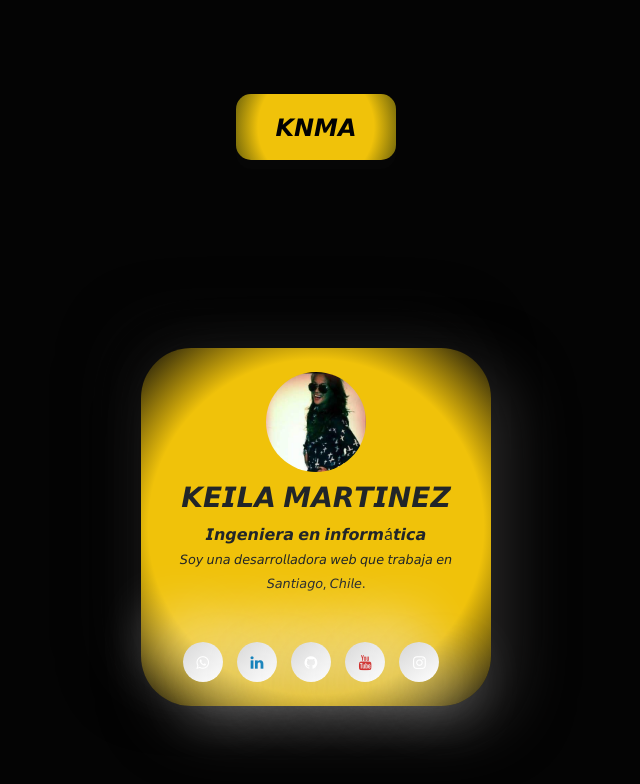
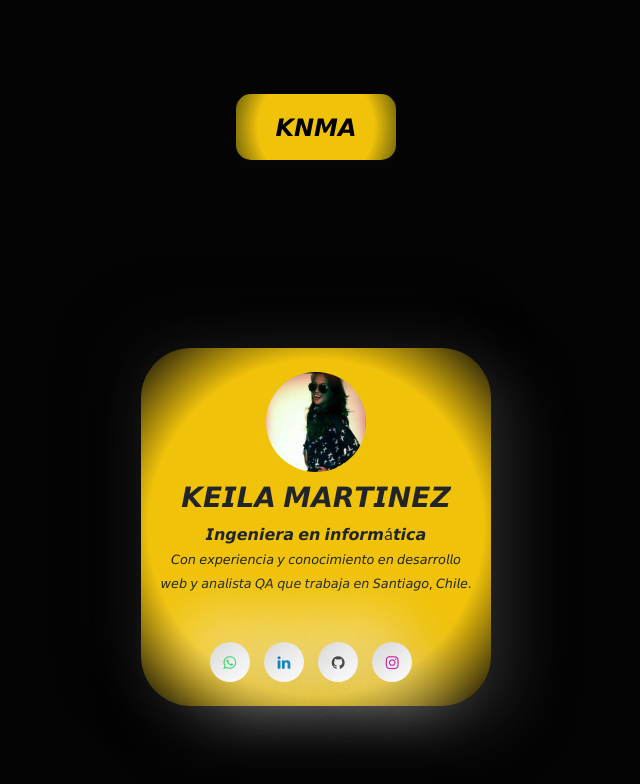
Before and after one commit to nickyftkila/nickyftkila.github.io, a plain HTML site: page index.html in a window 1280 px wide. Shown: the whole page, without its empty margins (324-964 px from the left). Drawn offline with nearby package versions, Linux system fonts and the light colour scheme.

Commit message:
porfolio

```diff
--- a/index.css
+++ b/index.css
@@ -127,22 +127,18 @@ box-shadow: inset 20px 20px 60px #cacaca,
             inset -20px -20px 60px #ffffff;
 }
 
-.fa-facebook {
-    color: #3b5998
+.fa-github {
+    color: #333
 }
 
 .fa-linkedin {
     color: #0077b5
 }
 
-.fa-google {
-    color: #dc4e41
+.fa-instagram {
+    color: #c32aa3
 }
 
-.fa-youtube {
-    color: #cd201f
+.fa-whatsapp {
+    color: #25D366
 }
-
-.fa-twitter {
-    color: #55acee
-}
--- a/index.html
+++ b/index.html
@@ -17,9 +17,8 @@
     <div class="dropdown">
         <button onclick="myFunction()" class="dropbtn button">𝙆𝙉𝙈𝘼</button>
         <div id="myDropdown" class="dropdown-content">
+            <a href="#">Acerca de mí</a>
             <a href="#">Proyectos</a>
-            <a href="#">Empresas</a>
-            <a href="#">Contratar</a>
         </div>
     </div>
 
@@ -33,14 +32,13 @@
 
                 <h3 class="mt-2">𝙆𝙀𝙄𝙇𝘼 𝙈𝘼𝙍𝙏𝙄𝙉𝙀𝙕</h3>
                 <span class="mt-1 clearfix">𝙄𝙣𝙜𝙚𝙣𝙞𝙚𝙧𝙖 𝙚𝙣 𝙞𝙣𝙛𝙤𝙧𝙢á𝙩𝙞𝙘𝙖</span>
-                <small class="mt-4">𝘚𝘰𝘺 𝘶𝘯𝘢 𝘥𝘦𝘴𝘢𝘳𝘳𝘰𝘭𝘭𝘢𝘥𝘰𝘳𝘢 𝘸𝘦𝘣 𝘲𝘶𝘦 𝘵𝘳𝘢𝘣𝘢𝘫𝘢 𝘦𝘯 𝘚𝘢𝘯𝘵𝘪𝘢𝘨𝘰, 𝘊𝘩𝘪𝘭𝘦.</small>
+                <small class="mt-4">𝘊𝘰𝘯 𝘦𝘹𝘱𝘦𝘳𝘪𝘦𝘯𝘤𝘪𝘢 𝘺 𝘤𝘰𝘯𝘰𝘤𝘪𝘮𝘪𝘦𝘯𝘵𝘰 𝘦𝘯 𝘥𝘦𝘴𝘢𝘳𝘳𝘰𝘭𝘭𝘰 𝘸𝘦𝘣 𝘺 𝘢𝘯𝘢𝘭𝘪𝘴𝘵𝘢 𝘘𝘈 𝘲𝘶𝘦 𝘵𝘳𝘢𝘣𝘢𝘫𝘢 𝘦𝘯 𝘚𝘢𝘯𝘵𝘪𝘢𝘨𝘰, 𝘊𝘩𝘪𝘭𝘦.</small>
 
                 <div class="social-buttons mt-5">
-                    <button class="neo-button"><i class="fa fa-whatsapp fa-1x"></i> <a href="https://wa.me/56935687280" target="_blank"></a></button>
-                    <button class="neo-button"><i class="fa fa-linkedin fa-1x"></i> <a href="https://www.linkedin.com/in/tu_perfil/" target="_blank"></a></button>
-                    <button class="neo-button"><i class="fa fa-github fa-1x"></i> <a href="https://github.com/nickyftkila" target="_blank"></a></button>
-                    <button class="neo-button"><i class="fa fa-youtube fa-1x"></i> <a href="https://www.youtube.com/channel/tu_canal/" target="_blank"></a></button>
-                    <button class="neo-button"><i class="fa fa-instagram fa-1x"></i> <a href="https://www.instagram.com/tu_usuario/" target="_blank"></a></button>
+                    <button onclick="window.open('https://wa.me/56935687280', '_blank')" class="neo-button"><i class="fa fa-whatsapp fa-1x"></i> <a href="https://wa.me/56935687280" target="_blank"></a></button>
+                    <button onclick="window.open('https://www.linkedin.com/in/keila-m-a0b26132a', '_blank')" class="neo-button"><i class="fa fa-linkedin fa-1x"></i> <a href="https://www.linkedin.com/in/keila-m-a0b26132a" target="_blank"></a></button>
+                    <button onclick="window.open('https://github.com/nickyftkila', '_blank')" class="neo-button"><i class="fa fa-github fa-1x"></i> <a href="https://github.com/nickyftkila" target="_blank"></a></button>
+                    <button onclick="window.open('https://www.instagram.com/knma.26', '_blank')" class="neo-button"><i class="fa fa-instagram fa-1x"></i> <a href="https://www.instagram.com/knma.26" target="_blank"></a></button>
                 </div>
 
             </div>
```
